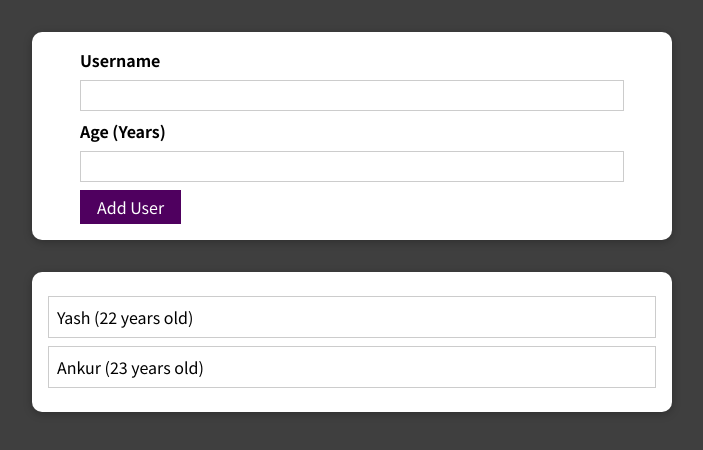
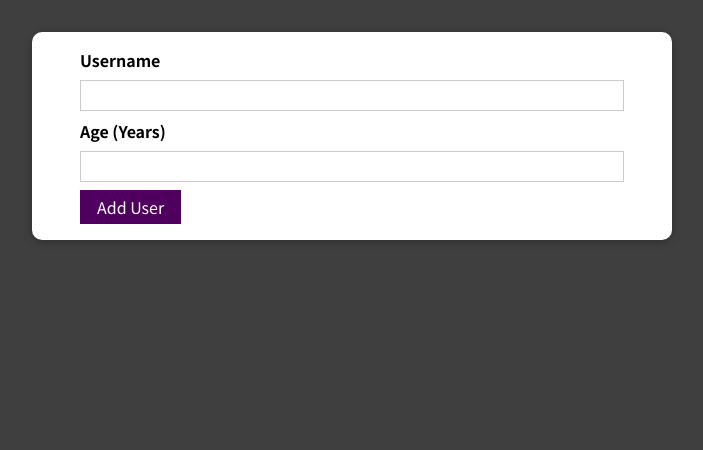
Before and after one commit to yash0110/Name-Age-Register, a React (Create React App) app: page / in a window 1280 px wide. Shown: the top 450 px of the page, without its empty margins (288-991 px from the left). Built offline with nearby package versions, Linux system fonts and the light colour scheme.

Commit message:
Handling empty UserList

```diff
--- a/src/App.js
+++ b/src/App.js
@@ -3,16 +3,10 @@ import { useState } from 'react';
 import AddUser from './Components/Users/AddUser'
 import UserList from './Components/Users/UserList'
 
-const DUMMY_USERS = [
-    {username: 'Yash',
-    age: 22},
-    {username: 'Ankur',
-    age: 23}
-]
 
 function App() {
 
-    const [users, setUsers] = useState(DUMMY_USERS);
+    const [users, setUsers] = useState([]);
 
     const AddUserHandler = (newUser) => {
         setUsers((prevUsers) =>
--- a/src/Components/Users/AddUser.js
+++ b/src/Components/Users/AddUser.js
@@ -5,7 +5,7 @@ import '../../css/Button.css'
 
 const AddUser = (props) =>{
     const [username, setUsername] = useState('');
-    const [age, setAge] = useState();
+    const [age, setAge] = useState('');
 
     const onSubmitHandler = (event) => {
         event.preventDefault();
--- a/src/Components/Users/UserList.js
+++ b/src/Components/Users/UserList.js
@@ -2,6 +2,8 @@ import Card from '../UI/Card.js'
 import '../../css/UserList.css'
 
 const UserList = (props) => {
+    if(!props.users.length)
+        return null;
 
     const displayUsers = props.users.map((user) => <li key={Math.random()}>{user.username+' ('+user.age+' years old)'}</li>);
 
```
